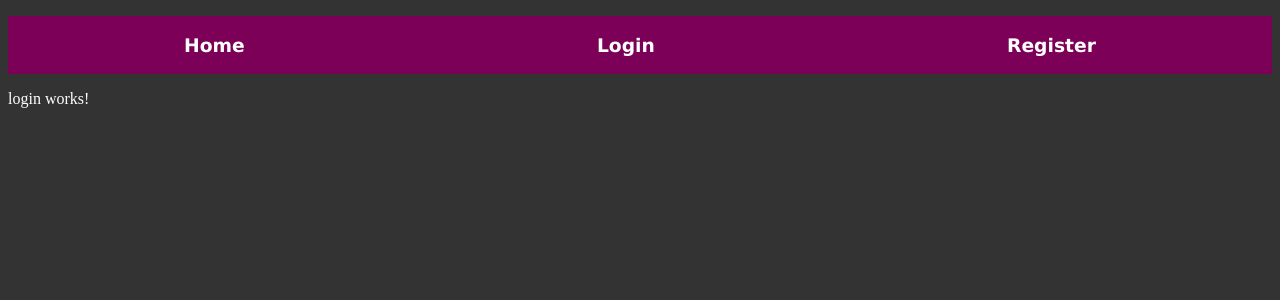
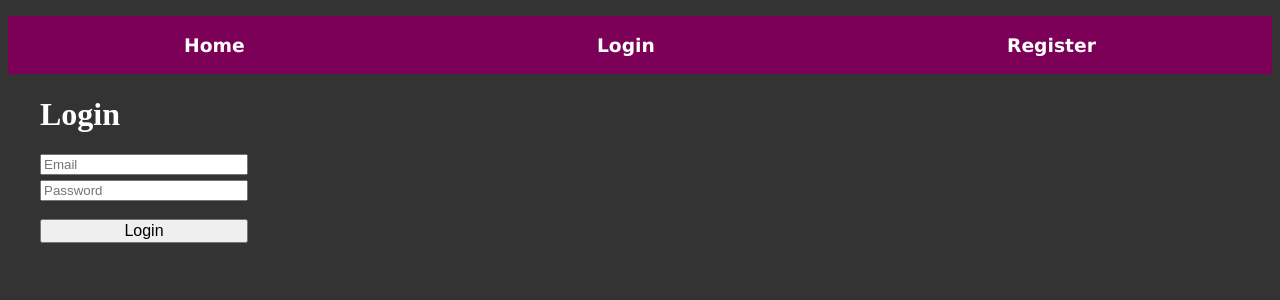
Before and after one commit to MihailBozov/Angular, an Angular app in the folder forms-app/: page /login in a window 1280 px wide. Shown: the top 300 px of the page. Built offline with nearby package versions, Linux system fonts and the light colour scheme.

Commit message:
Using forms Template driven approach

```diff
--- a/forms-app/src/app/app.module.ts
+++ b/forms-app/src/app/app.module.ts
@@ -10,6 +10,7 @@ import { HomeComponent } from './components/home/home.component';
 import { NavComponent } from './components/nav/nav.component';
 import { MyRouterLinkDirective } from './directives/my-router-link.directive';
 import { MyStructuralDirectiveDirective } from './directives/my-structural-directive.directive';
+import { FormsModule } from '@angular/forms';
 
 @NgModule({
   declarations: [
@@ -25,6 +26,7 @@ import { MyStructuralDirectiveDirective } from './directives/my-structural-direc
   imports: [
     BrowserModule,
     AppRoutingModule,
+    FormsModule, //Template Driven Approach
   ],
   providers: [],
   bootstrap: [AppComponent]
--- a/forms-app/src/app/components/login/login.component.css
+++ b/forms-app/src/app/components/login/login.component.css
@@ -0,0 +1,27 @@
+.title {
+    margin-left: 2rem;
+}
+
+.form-unit {
+    max-width: fit-content;
+    margin-left: 2em;
+}
+
+.form-unit .form-group {
+    margin: 0.3em 0;
+}
+
+.form-unit .form-group input {
+    width: 200px;
+}
+
+
+
+
+.form-unit button {
+    margin-top: 0.8em;
+    width: 100%;
+    font-family: Arial, Helvetica, sans-serif;
+    font-size: 1em;
+    cursor: pointer;
+}
--- a/forms-app/src/app/components/login/login.component.html
+++ b/forms-app/src/app/components/login/login.component.html
@@ -1 +1,17 @@
-<p>login works!</p>
+<h1 class="title">Login</h1>
+
+
+<!-- Template driven approach -->
+<form #loginForm="ngForm" (ngSubmit)="formSubmitHandler(loginForm)" class="form-unit">
+    <div class="form-group">
+        <label for="email-login"></label>
+        <input ngModel type="text" id="email-login" name="email" placeholder="Email">
+    </div>
+
+    <div class="form-group">
+        <label for="password-login"></label>
+        <input ngModel type="password" name="password" placeholder="Password">
+    </div>
+
+    <button>Login</button>
+</form>
--- a/forms-app/src/app/components/login/login.component.ts
+++ b/forms-app/src/app/components/login/login.component.ts
@@ -1,10 +1,21 @@
-import { Component } from '@angular/core';
+import { Component, ViewChild } from '@angular/core';
+import { NgForm } from '@angular/forms';
 
 @Component({
   selector: 'app-login',
   templateUrl: './login.component.html',
-  styleUrls: ['./login.component.css']
+  styleUrls: ['./login.component.css'],
 })
 export class LoginComponent {
 
+  formSubmitHandler(form: NgForm): void {
+    console.log(form.value)
+
+    // form.value returns an object, so we can use destructuring assigment to get the email and the password
+    const { email, password } = form?.value;
+    console.log(email)
+    console.log(password)
+
+    form.reset();
+  }
 }
```
